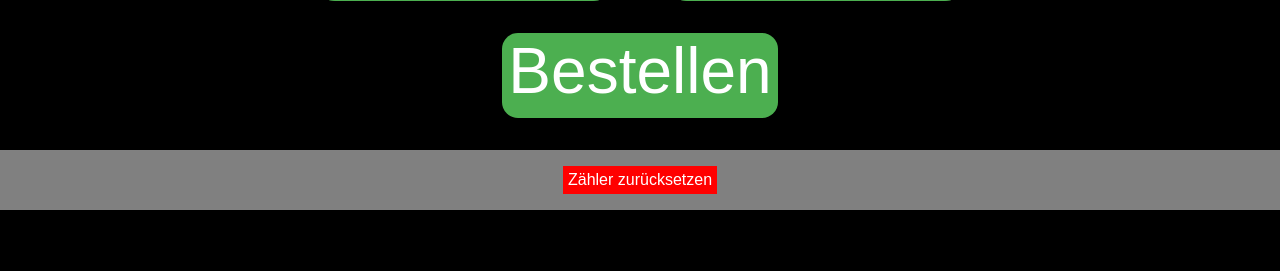
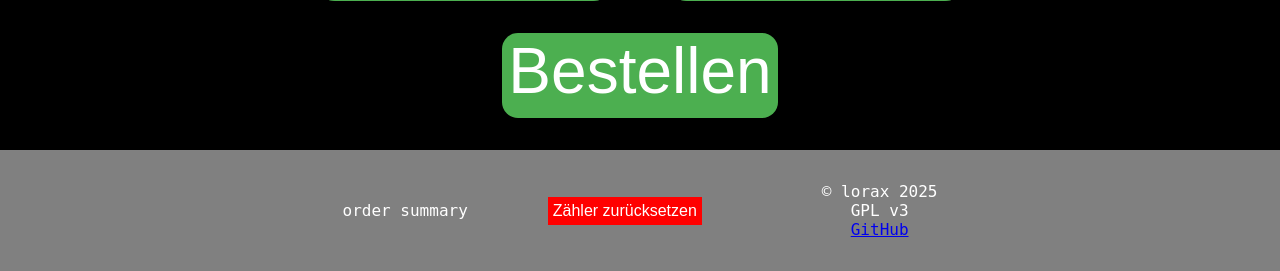
Before and after one commit to lorax42/IssFuerMeinABI, a PHP site: page / in a window 1280 px wide. Shown: the part 2746-3017 px from the top of the page. Before the commit the page ends 2956 px from the top, so only its background shows below. Run offline with PHP 8.4, Linux system fonts and the light colour scheme.

Commit message:
add animations
- animation when item/submit is clicked
- ask for confirmation when clearing customer counter
- update footer

```diff
--- a/src/css/style.css
+++ b/src/css/style.css
@@ -43,6 +43,11 @@ h1 {
     background-color: var(--accent-color1);
     overflow: hidden;
     border-radius: 2rem;
+
+    /* reset animation */
+    transform: scale(1.0);
+    box-shadow: 0 4px 10px rgba(0, 0, 0, 0.2); /* Add a soft shadow */
+    transition: transform 0.2s ease-in-out, box-shadow 0.3s ease-in-out;
 }
 
 .item label {
@@ -56,6 +61,13 @@ h1 {
     object-fit: cover;
     width: 100%;
     height: 20rem;
+    cursor: pointer;
+}
+
+.item-animate {
+    transform: scale(1.05);
+    box-shadow: 0 4px 10px rgba(0, 0, 0, 0.2); /* Add a soft shadow */
+    transition: transform 0.2s ease-in-out, box-shadow 0.3s ease-in-out;
 }
 
 .content {
@@ -87,6 +99,11 @@ button {
     border: none;
     cursor: pointer;
     font-size: 4rem;
+
+    /* reset animation */
+    transform: scale(1.0);
+    box-shadow: none;
+    transition: transform 0.2s ease-in-out, box-shadow 0.3s ease-in-out;
 }
 
 button:hover {
@@ -110,12 +127,13 @@ button:hover {
     text-align: center;
 }
 
-.submit button {
+#submit {
     border-radius: 1rem;
 }
 
 #order-summary {
-    margin-top: 20px;
+    margin: 20px 0;
+    font-family: Monospace;
 }
 
 footer {
@@ -128,9 +146,15 @@ footer {
     margin-top: 2rem;
     position: absolute;
     width: 100%;
+
+    display: flex;
+    flex-wrap: wrap;
+    justify-content: center;
+    align-items: center;
+    gap: 5rem;
 }
 
-footer button {
+#clearCounter {
     font-size: 1rem;
     margin: 0;
     padding: 5px;
--- a/src/index.php
+++ b/src/index.php
@@ -16,13 +16,21 @@
         </div>
 
         <div class="submit">
-            <button onclick="submitOrder()">Bestellen</button>
+            <button id="submit" onclick="submitOrder()">Bestellen</button>
         </div>
 
-        <!-- <div id="order-summary"></div> -->
-
         <footer>
-            <button onclick="clearCounter()">Zähler zurücksetzen</button>
+            <div id="order-summary">order summary</div>
+            <div>
+                <button id="clearCounter" onclick="clearCounter()">Zähler zurücksetzen</button>
+            </div>
+            <div>
+                <ul style="list-style: none">
+                    <li>&copy; lorax 2025</li>
+                    <li>GPL v3</li>
+                    <li><a href="https://www.github.com/lorax42/IssFuerMeinABI">GitHub</a></li>
+                </ul>
+            </div>
         </footer>
 
         <script src="js/script.js"></script>
--- a/src/js/script.js
+++ b/src/js/script.js
@@ -2,17 +2,32 @@ let orderCount = localStorage.getItem('orderCount')
     ? parseInt(localStorage.getItem('orderCount'))
     : 0;
 
+function zoomanimation(animItem) {
+    // Add the animation class to the item
+    animItem.classList.add('item-animate');
+
+    // Remove the animation class after the animation duration (300ms)
+    setTimeout(() => {
+        animItem.classList.remove('item-animate');
+    }, 300); // Match the duration in your CSS transition
+}
+
 function updateQuantity(button, change) {
     const itemDiv = button.parentElement;
     const quantitySpan = itemDiv.querySelector('.quantity');
+    const parentItem = itemDiv.closest('.item');
     let quantity = parseInt(quantitySpan.textContent);
 
     // Update the quantity, ensuring it doesn't go below 0
     quantity = Math.max(0, quantity + change);
     quantitySpan.textContent = quantity;
+
+    zoomanimation(parentItem);
 }
 
 function submitOrder() {
+    zoomanimation(document.getElementById("submit"));
+
     const items = document.querySelectorAll('#items .item');
     const orders = [];
 
@@ -50,7 +65,7 @@ function submitOrder() {
     })
         .then(response => response.json())
         .then(data => {
-            // document.getElementById('order-summary').innerHTML = `<p>${data.message}</p>`;
+            document.getElementById('order-summary').innerHTML = `<p>${data.message}</p>`;
         })
         .catch(err => {
             console.error(err);
@@ -60,6 +75,12 @@ function submitOrder() {
 }
 
 function clearCounter() {
+    zoomanimation(document.getElementById("clearCounter"));
+
+    if(!confirm("Kundinnenzähler zurücksetzen?")) {
+        return 1;
+    }
+
     orderCount = 0;
     localStorage.setItem('orderCount', "0");
     document.getElementById('counter').innerHTML = orderCount;
```
